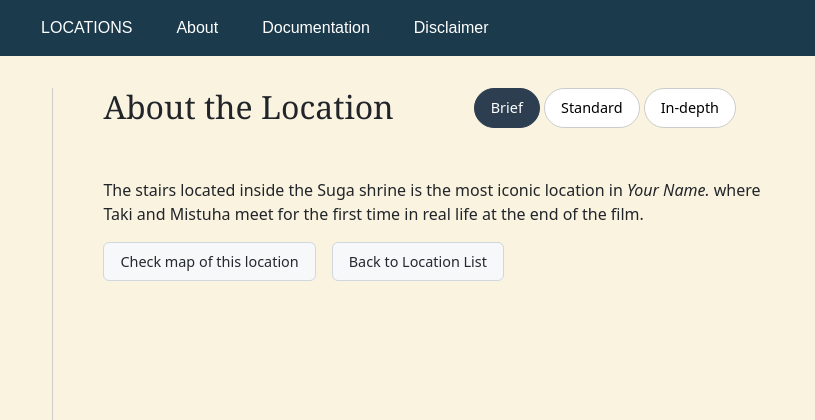
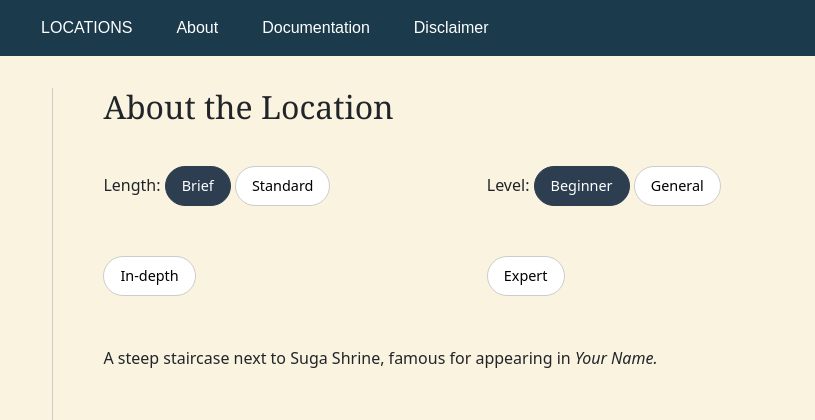
Before and after one commit to la-saya10/LMML-project-Tokyo, a plain HTML site: page film_location/suga_shrine.html in a window 1280 px wide. Shown: the top 420 px of the page, 465-1280 px from the left. Drawn offline with nearby package versions, Linux system fonts and the light colour scheme.

Commit message:
Add buttons

```diff
--- a/assets/css/film_location.css
+++ b/assets/css/film_location.css
@@ -103,21 +103,24 @@
 
 
 /** ══════════════════════════════════════════
-     FILTER BUTTON
+     FILTER BUTTONS - Length x Level
 ══════════════════════════════════════════ **/
 
-.set {
+.buttons {
   display: flex;
-
-
+  gap: 80px;
+  margin-top: 40px;
 }
 
-.filter-buttons {
-  margin-left: 80px;
+.length-buttons,
+.control-buttons {
+  gap: 80px;
 }
 
 
-.filter-btn {
+/* Length buttons */
+.length-btn,
+.level-btn {
   padding: 8px 16px;
   border: 1px solid #ccc;
   background: #fff;
@@ -128,12 +131,12 @@
   font-size: 0.9rem;
 }
 
-.filter-btn.active {
+.length-btn.active,
+.level-btn.active {
   background: #2c3e50;
   color: #fff;
   border-color: #2c3e50;
 }
-
 
 
 
--- a/assets/css/style.css
+++ b/assets/css/style.css
@@ -246,6 +246,7 @@
 .location-title h1{
   text-align: center;
   margin-top: 40px;
+  color: #2c3e50;
   margin-bottom: 40px;
   font-family: Georgia, 'Times New Roman', Times, serif;
   font-weight: bold;
--- a/film_location/suga_shrine.html
+++ b/film_location/suga_shrine.html
@@ -6,6 +6,9 @@
     <link rel="stylesheet" href="https://cdn.jsdelivr.net/npm/bootstrap@5.3.0/dist/css/bootstrap.min.css">
     <link rel="stylesheet" href="../assets/css/film_location.css">
 </head>
+
+
+
 
 <body>
 
@@ -24,6 +27,10 @@
 
 <div class="location-page">
 
+
+<!-- ---------------------------------------
+               LEFT SIDE
+--------------------------------------------- -->
   <div class="location-left">
     <div class="location-header">
       <h1>Suga Shrine</h1>
@@ -37,31 +44,83 @@
     </div>
   </div>
 
+
+
+
+<!-- ---------------------------------------
+               RIGHT SIDE
+--------------------------------------------- -->
+
   <div class="location-right">
       <div class="set">
         <h2>About the Location</h2>
-      <div class="filter-buttons">
-        <button class="filter-btn active" data-filter="all">Brief</button>
-        <button class="filter-btn" data-filter="live-action">Standard</button>
-        <button class="filter-btn" data-filter="anime">In-depth</button>
       </div>
+
+      <div class="buttons">
+
+        <div class="length-buttons">
+          <span class="control-label">Length:</span>
+          <button class="length-btn active" data-length="brief">Brief</button>
+          <button class="length-btn" data-length="standard">Standard</button>
+          <button class="length-btn" data-length="indepth">In-depth</button>
         </div>
-    <p>
-      The stairs located inside the Suga shrine is the most iconic location in
-      <i>Your Name.</i> where Taki and Mistuha meet for the first time in real
-      life at the end of the film.
 
-    </p>
+        <!-- Knowledge level -->
+        <div class="control-buttons">
+          <span class="control-label">Level:</span>
+          <button class="level-btn active" data-level="beginner">Beginner</button>
+          <button class="level-btn" data-level="general">General</button>
+          <button class="level-btn" data-level="expert">Expert</button>
+        </div>
+
+      </div>
 
 
 
-    <div class="link-row">
-          <a href="/map.html">Check map of this location</a>
-          <a href="/locations.html">Back to Location List</a>
-    </div>
+          <!-- テキスト：長さ×知識レベルの組み合わせごとに用意 -->
+      <p class="film-text" data-length="brief" data-level="beginner">
+        A steep staircase next to Suga Shrine, famous for appearing in <em>Your Name.</em>
+      </p>
+
+      <p class="film-text" data-length="brief" data-level="general">
+        A steep staircase next to Suga Shrine, famous for appearing in <em>Your Name.</em>
+      </p>
+
+      <p class="film-text" data-length="brief" data-level="expert" style="display: none;">
+        Otokozaka, the steeper of Suga Shrine's two staircases, gained pilgrimage status
+        following its use in <em>Your Name.</em> (2016).
+      </p>
+
+      <p class="film-text" data-length="standard" data-level="beginner" style="display: none;">
+        This staircase is called Otokozaka, meaning "men's slope." It appears in the anime
+        movie <em>Your Name.</em>, and many fans visit it to take photos from the same angle
+        seen in the film.
+      </p>
+
+      <p class="film-text" data-length="standard" data-level="general" style="display: none;">
+        This staircase is called Otokozaka, meaning "men's slope." It appears in the anime
+        movie <em>Your Name.</em>, and many fans visit it to take photos from the same angle
+        seen in the film.
+      </p>
+
+      <p class="film-text" data-length="standard" data-level="expert" style="display: none;">
+        Otokozaka is one of two staircases flanking Suga Shrine in Yotsuya, Shinjuku.
+        Its steep gradient and framing toward the Tokyo skyline closely match the
+        composition used in the film's climactic scene, distinguishing it from the
+        shrine itself as the primary pilgrimage target.
+      </p>
+
+      <!-- 他の組み合わせ（standard×beginnerなど）も同様に必要な分だけ追加 -->
+
+
   </div>
 
+
+
+
+
 </div>
+
 
 
 
@@ -111,6 +170,6 @@
 </footer>
 
 
-
+<script src="../js/film_location.js"></script>
 </body>
 </html>
--- a/js/film_location.js
+++ b/js/film_location.js
@@ -0,0 +1,37 @@
+document.addEventListener("DOMContentLoaded", function () {
+  const lengthButtons = document.querySelectorAll(".length-btn");
+  const levelButtons = document.querySelectorAll(".level-btn");
+  const filmTexts = document.querySelectorAll(".film-text");
+
+  let currentLength = "brief";
+  let currentLevel = "beginner";
+
+  function updateDisplay() {
+    filmTexts.forEach(text => {
+      const matches =
+        text.getAttribute("data-length") === currentLength &&
+        text.getAttribute("data-level") === currentLevel;
+      text.style.display = matches ? "" : "none";
+    });
+  }
+
+  lengthButtons.forEach(button => {
+    button.addEventListener("click", function () {
+      currentLength = button.getAttribute("data-length");
+      lengthButtons.forEach(b => b.classList.remove("active"));
+      button.classList.add("active");
+      updateDisplay();
+    });
+  });
+
+  levelButtons.forEach(button => {
+    button.addEventListener("click", function () {
+      currentLevel = button.getAttribute("data-level");
+      levelButtons.forEach(b => b.classList.remove("active"));
+      button.classList.add("active");
+      updateDisplay();
+    });
+  });
+
+  updateDisplay();   // 初期表示
+});
```
Also changed, not shown: js/locations.js (+41 -0 lines). Lines whose indentation alone changed are shown as unchanged.
